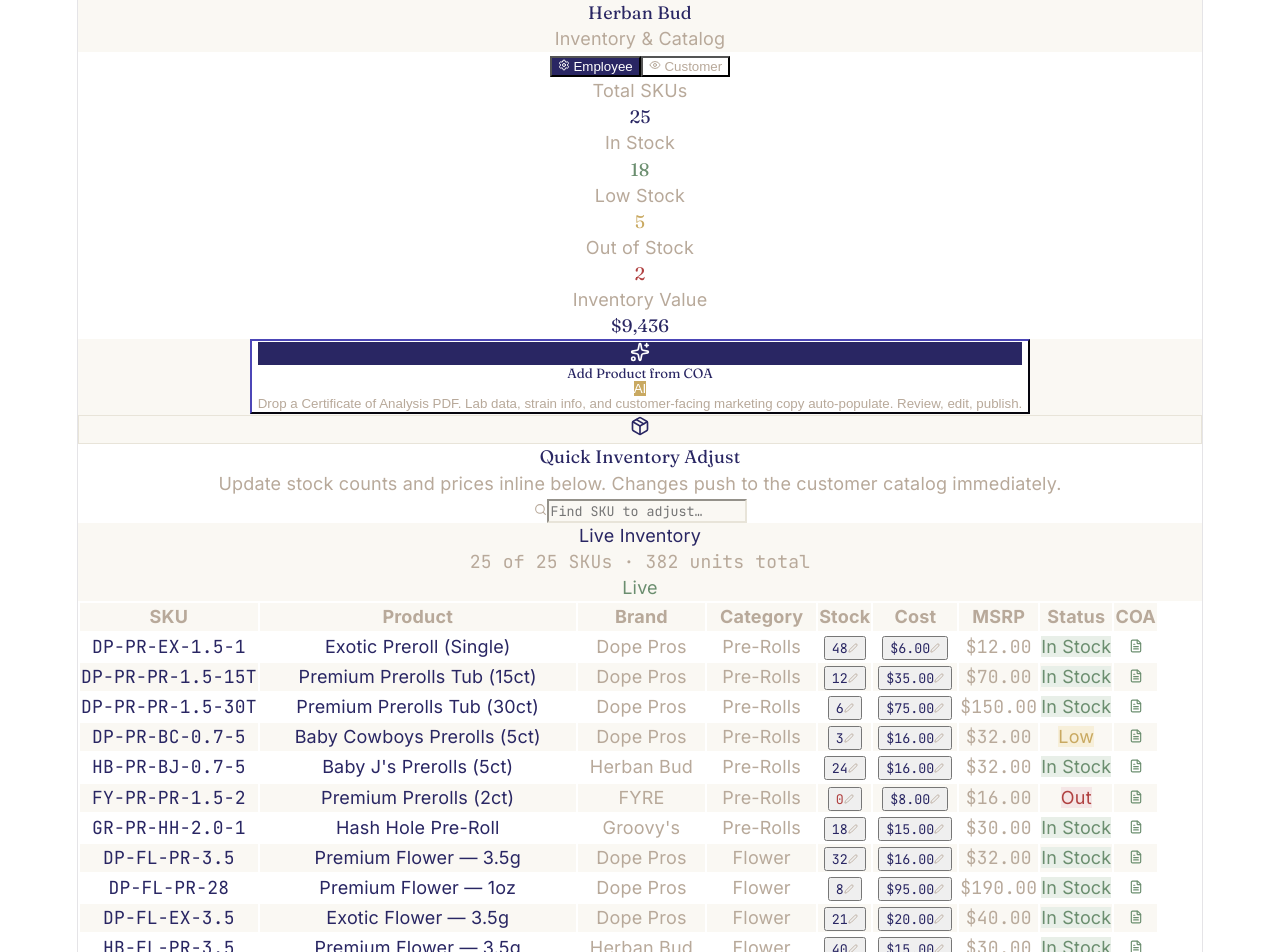
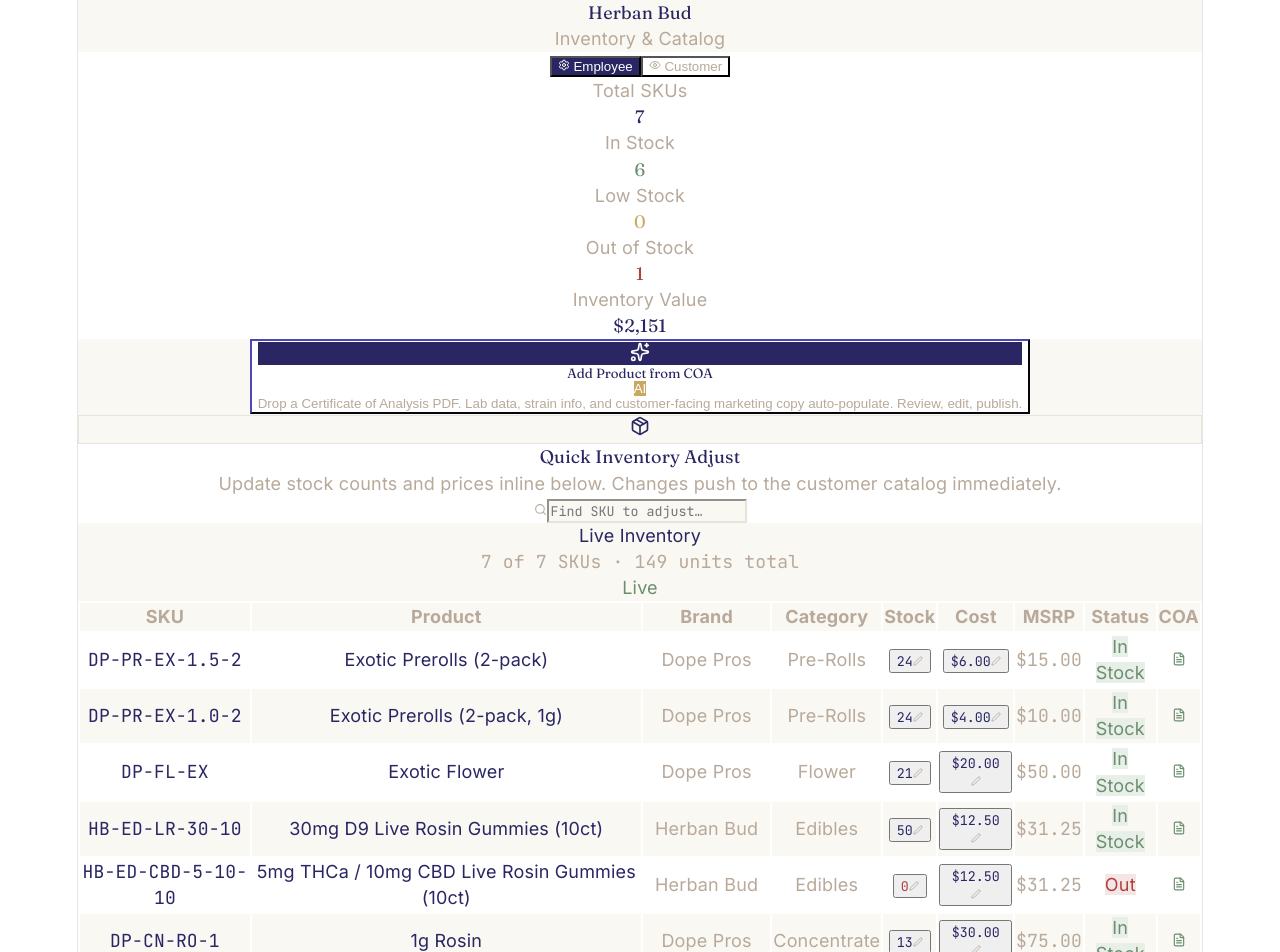
Before and after one commit to drewcleaver17/herban-bud-catalog, a React (Vite) app: page / in a window 1280 px wide. Shown: the top 952 px of the page. Built offline with nearby package versions, Linux system fonts and the light colour scheme.

Commit message:
Trim catalog to 7 SKUs, add variant pills, markup 2.0 to 2.5

```diff
--- a/src/App.jsx
+++ b/src/App.jsx
@@ -8,34 +8,16 @@
   ink: "#292663", inkSoft: "#3d3a7a", paper: "#FAF8F3", line: "#E8E4D9",
   gold: "#C9A961", sage: "#6B8E6F", dust: "#B8A99A",
 };
-const MARKUP = 2.0;
+const MARKUP = 2.5;
 
 const INITIAL_PRODUCTS = [
-  { sku: "DP-PR-EX-1.5-1", brand: "Dope Pros", category: "Pre-Rolls", name: "Exotic Preroll (Single)", pack: "1 × 1.5g", weight_g: 1.5, cost: 6.0, tier: "Exotic", compliance: "THCa", coa: true, stock: 48 },
-  { sku: "DP-PR-PR-1.5-15T", brand: "Dope Pros", category: "Pre-Rolls", name: "Premium Prerolls Tub (15ct)", pack: "15 × 1.5g", weight_g: 22.5, cost: 35.0, tier: "Premium", compliance: "THCa", coa: true, stock: 12 },
-  { sku: "DP-PR-PR-1.5-30T", brand: "Dope Pros", category: "Pre-Rolls", name: "Premium Prerolls Tub (30ct)", pack: "30 × 1.5g", weight_g: 45.0, cost: 75.0, tier: "Premium", compliance: "THCa", coa: true, stock: 6 },
-  { sku: "DP-PR-BC-0.7-5", brand: "Dope Pros", category: "Pre-Rolls", name: "Baby Cowboys Prerolls (5ct)", pack: "5 × 0.7g", weight_g: 3.5, cost: 16.0, tier: "Premium", compliance: "THCa", coa: true, stock: 3 },
-  { sku: "HB-PR-BJ-0.7-5", brand: "Herban Bud", category: "Pre-Rolls", name: "Baby J's Prerolls (5ct)", pack: "5 × 0.7g", weight_g: 3.5, cost: 16.0, tier: "Premium", compliance: "THCa", coa: true, stock: 24 },
-  { sku: "FY-PR-PR-1.5-2", brand: "FYRE", category: "Pre-Rolls", name: "Premium Prerolls (2ct)", pack: "2 × 1.5g", weight_g: 3.0, cost: 8.0, tier: "Premium", compliance: "THCa", coa: true, stock: 0 },
-  { sku: "GR-PR-HH-2.0-1", brand: "Groovy's", category: "Pre-Rolls", name: "Hash Hole Pre-Roll", pack: "1 × 2g", weight_g: 2.0, cost: 15.0, tier: "Top-Shelf", compliance: "THCa", coa: true, stock: 18 },
-  { sku: "DP-FL-PR-3.5", brand: "Dope Pros", category: "Flower", name: "Premium Flower — 3.5g", pack: "3.5g", weight_g: 3.5, cost: 16.0, tier: "Premium", compliance: "THCa", coa: true, stock: 32 },
-  { sku: "DP-FL-PR-28", brand: "Dope Pros", category: "Flower", name: "Premium Flower — 1oz", pack: "28g", weight_g: 28.0, cost: 95.0, tier: "Premium", compliance: "THCa", coa: true, stock: 8 },
-  { sku: "DP-FL-EX-3.5", brand: "Dope Pros", category: "Flower", name: "Exotic Flower — 3.5g", pack: "3.5g", weight_g: 3.5, cost: 20.0, tier: "Exotic", compliance: "THCa", coa: true, stock: 21 },
-  { sku: "HB-FL-PR-3.5", brand: "Herban Bud", category: "Flower", name: "Premium Flower — 3.5g", pack: "3.5g", weight_g: 3.5, cost: 15.0, tier: "Premium", compliance: "THCa", coa: true, stock: 40 },
-  { sku: "HB-FL-EX-3.5", brand: "Herban Bud", category: "Flower", name: "Exotic Flower — 3.5g", pack: "3.5g", weight_g: 3.5, cost: 18.5, tier: "Exotic", compliance: "THCa", coa: true, stock: 2 },
-  { sku: "FY-FL-PR-3.5", brand: "FYRE", category: "Flower", name: "Premium Flower — 3.5g", pack: "3.5g", weight_g: 3.5, cost: 12.5, tier: "Premium", compliance: "THCa", coa: true, stock: 15 },
-  { sku: "GR-FL-EX-3.5", brand: "Groovy's", category: "Flower", name: "8th Exotic Flower", pack: "3.5g", weight_g: 3.5, cost: 18.0, tier: "Exotic", compliance: "THCa", coa: true, stock: 11 },
-  { sku: "DP-SC-3.5", brand: "Dope Pros", category: "Snowcaps", name: "Snowcaps — 3.5g", pack: "3.5g", weight_g: 3.5, cost: 25.0, tier: "Top-Shelf", compliance: "THCa", coa: true, stock: 14 },
-  { sku: "DP-SC-14T", brand: "Dope Pros", category: "Snowcaps", name: "Snowcaps Tub (14ct)", pack: "14 × 1g", weight_g: 14.0, cost: 105.0, tier: "Top-Shelf", compliance: "THCa", coa: true, stock: 5 },
-  { sku: "FY-SC-3.5", brand: "FYRE", category: "Snowcaps", name: "Snowcaps — 3.5g", pack: "3.5g", weight_g: 3.5, cost: 20.0, tier: "Top-Shelf", compliance: "THCa", coa: true, stock: 0 },
-  { sku: "FY-VP-TA-2-5", brand: "FYRE", category: "Vapes", name: "2g THCa Disposable (5ct)", pack: "5 × 2g", weight_g: 10.0, cost: 127.5, tier: "Premium", compliance: "THCa", coa: true, stock: 7 },
-  { sku: "DP-ED-LR-30-10", brand: "Dope Pros", category: "Edibles", name: "30mg D9 Live Rosin Gummies (10ct)", pack: "10 × 30mg", weight_g: null, cost: 12.5, tier: "Premium", compliance: "D9", coa: true, stock: 50 },
-  { sku: "HB-ED-CA-20-15", brand: "Herban Bud", category: "Edibles", name: "20mg D9 Caramels (15ct)", pack: "15 × 20mg", weight_g: null, cost: 18.75, tier: "Core", compliance: "D9", coa: true, stock: 22 },
-  { sku: "HB-ED-TF-20-125T", brand: "Herban Bud", category: "Edibles", name: "20mg Variety Taffy Tub (125ct)", pack: "125 × 20mg", weight_g: null, cost: 156.25, tier: "Core", compliance: "D9", coa: true, stock: 4 },
-  { sku: "FY-ED-CB-5-30T", brand: "FYRE", category: "Edibles", name: "5mg THC/CBD Gummy Tub (30ct)", pack: "30 × 5mg", weight_g: null, cost: 60.0, tier: "Core", compliance: "D9", coa: true, stock: 9 },
-  { sku: "DP-CN-RO-1", brand: "Dope Pros", category: "Concentrate", name: "1g Rosin", pack: "1g", weight_g: 1.0, cost: 30.0, tier: "Top-Shelf", compliance: "THCa", coa: true, stock: 13 },
-  { sku: "CG-CN-CO-3", brand: "CaliGreenGold", category: "Concentrate", name: "3g THCa Concentrate", pack: "3g", weight_g: 3.0, cost: 28.0, tier: "Premium", compliance: "THCa", coa: true, stock: 17 },
-  { sku: "GR-CN-LR-1", brand: "Groovy's", category: "Concentrate", name: "Tier 1 Live Rosin", pack: "1g", weight_g: 1.0, cost: 25.0, tier: "Top-Shelf", compliance: "THCa", coa: true, stock: 1 },
+  { sku: "DP-PR-EX-1.5-2", brand: "Dope Pros", category: "Pre-Rolls", name: "Exotic Prerolls (2-pack)", pack: "2 \u00d7 1.5g", weight_g: 3.0, cost: 6.00, tier: "Exotic", compliance: "THCa", coa: true, stock: 24, variant_sizes: [], variant_types: ["Hybrid", "Indica", "Sativa"] },
+  { sku: "DP-PR-EX-1.0-2", brand: "Dope Pros", category: "Pre-Rolls", name: "Exotic Prerolls (2-pack, 1g)", pack: "2 \u00d7 1g", weight_g: 2.0, cost: 4.00, tier: "Exotic", compliance: "THCa", coa: true, stock: 24, variant_sizes: [], variant_types: ["Hybrid", "Indica", "Sativa"] },
+  { sku: "DP-FL-EX", brand: "Dope Pros", category: "Flower", name: "Exotic Flower", pack: "Multi-size", weight_g: 3.5, cost: 20.00, tier: "Exotic", compliance: "THCa", coa: true, stock: 21, variant_sizes: ["1g", "3.5g", "7g", "14g", "28g", "QP", "LB"], variant_types: ["Hybrid", "Indica", "Sativa"] },
+  { sku: "HB-ED-LR-30-10", brand: "Herban Bud", category: "Edibles", name: "30mg D9 Live Rosin Gummies (10ct)", pack: "10 \u00d7 30mg", weight_g: null, cost: 12.50, tier: "Premium", compliance: "D9", coa: true, stock: 50, variant_sizes: [], variant_types: [] },
+  { sku: "HB-ED-CBD-5-10-10", brand: "Herban Bud", category: "Edibles", name: "5mg THCa / 10mg CBD Live Rosin Gummies (10ct)", pack: "10 \u00d7 (5mg THCa + 10mg CBD)", weight_g: null, cost: 12.50, tier: "Core", compliance: "CBD-dom", coa: true, stock: 0, variant_sizes: [], variant_types: [] },
+  { sku: "DP-CN-RO-1", brand: "Dope Pros", category: "Concentrate", name: "1g Rosin", pack: "1g", weight_g: 1.0, cost: 30.00, tier: "Top-Shelf", compliance: "THCa", coa: true, stock: 13, variant_sizes: [], variant_types: [] },
+  { sku: "CG-CN-CO-3", brand: "CaliGreenGold", category: "Concentrate", name: "3g THCa Sugar", pack: "3g", weight_g: 3.0, cost: 28.00, tier: "Premium", compliance: "THCa", coa: true, stock: 17, variant_sizes: [], variant_types: [] },
 ];
 
 const fmtMoney = (n) => (n == null ? "—" : `$${n.toFixed(2)}`);
@@ -613,7 +595,19 @@
                 return (
                   <tr key={p.sku} className="border-b" style={{ borderColor: BRAND.line, backgroundColor: i % 2 === 1 ? BRAND.paper : "white", opacity: p.stock === 0 ? 0.5 : 1 }}>
                     <td className="px-3 py-2 mono text-[11px]" style={{ color: BRAND.ink }}>{p.sku}</td>
-                    <td className="px-3 py-2 font-medium">{p.name}</td>
+                    <td className="px-3 py-2 font-medium">
+                      <div>{p.name}</div>
+                      {(p.variant_sizes?.length > 0 || p.variant_types?.length > 0) && (
+                        <div className="flex flex-wrap gap-1 mt-1">
+                          {p.variant_sizes?.map((s) => (
+                            <span key={`s-${s}`} className="text-[9px] uppercase tracking-wider font-semibold px-1.5 py-0.5 border" style={{ borderColor: BRAND.line, color: BRAND.dust }}>{s}</span>
+                          ))}
+                          {p.variant_types?.map((t) => (
+                            <span key={`t-${t}`} className="text-[9px] uppercase tracking-wider font-semibold px-1.5 py-0.5" style={{ backgroundColor: BRAND.paper, color: BRAND.ink }}>{t}</span>
+                          ))}
+                        </div>
+                      )}
+                    </td>
                     <td className="px-3 py-2" style={{ color: BRAND.dust }}>{p.brand}</td>
                     <td className="px-3 py-2" style={{ color: BRAND.dust }}>{p.category}</td>
                     <td className="px-3 py-2">
```
